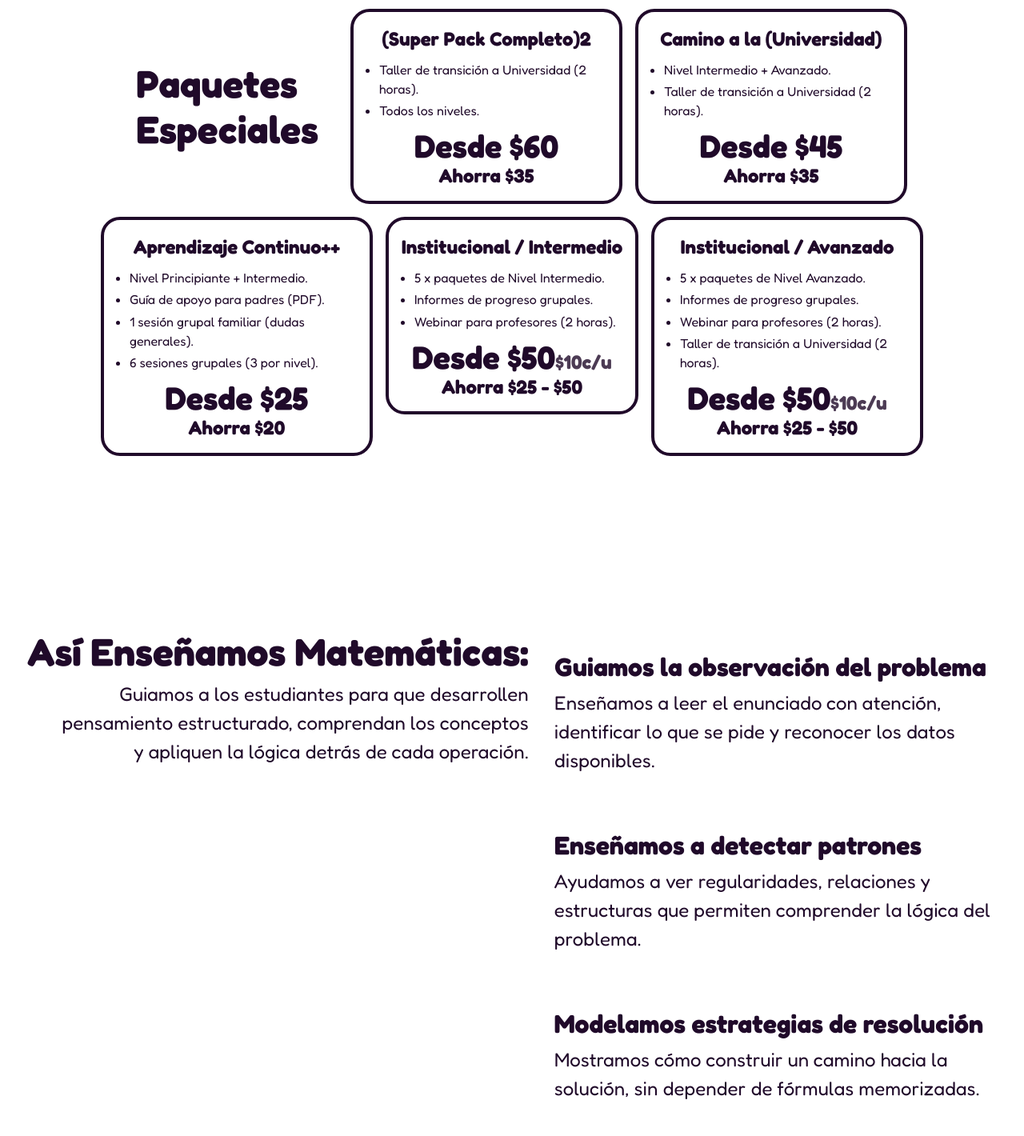
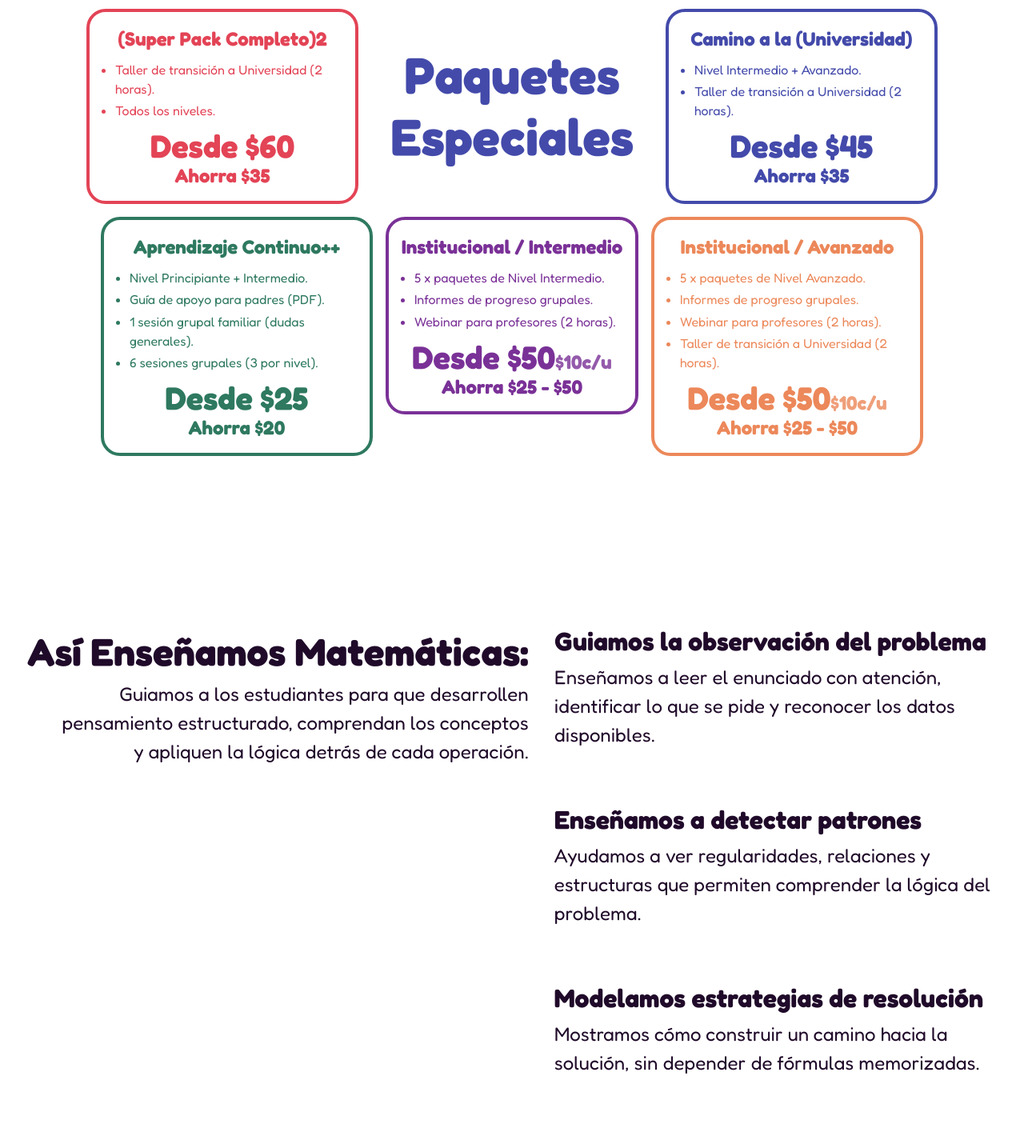
Before and after one commit to STON3E187/MathWeb-React, a React (Vite) app: page / in a window 1280 px wide. Shown: the part 1340-2760 px from the top of the page at 80% size. Built offline with nearby package versions, Linux system fonts and the light colour scheme.

Commit message:
Cambio de diseño

```diff
--- a/src/components/learnProcess.jsx
+++ b/src/components/learnProcess.jsx
@@ -9,7 +9,7 @@ export default function LearnProcess(){
 // Animacion para cuando la seccion entre en pantalla
     const scope = useRef(null);
     const [containerRef, inView] = useInView({
-        threshold: 0.5,
+        threshold: 0.2,
         triggerOnce: true
     });
 
@@ -35,12 +35,12 @@ export default function LearnProcess(){
     return (
         <>
             <section className="learn-proc" ref={containerRef}>
+                <div className="learn-wrap">
                     <div className="learn-proc-title">
                         <h2>Así Enseñamos Matemáticas:</h2>
                         <p>Guiamos a los estudiantes para que desarrollen pensamiento estructurado, comprendan los conceptos y apliquen la lógica detrás de cada operación.</p>
                     </div>
-                    <div className="list-proc-side">
-                        <ul className="porc-list">
+                    <ul className="proc-list">
                         {processList.map(function(listIndex ,index){
                             return (
                                 <li key={index}>
@@ -51,6 +51,7 @@ export default function LearnProcess(){
                         })}
                     </ul>
                 </div>
+
             </section>
         </>
     );
--- a/src/index.css
+++ b/src/index.css
@@ -11,8 +11,11 @@
   --magenta:#C7286C;
   --naranja:#EC885A;
   --amarillo:#FFDD7B;
+  --verde:#2E7960;
 
   /*Section colors*/
+  --backgroud:var(--blanco);
+
   --nav-background:var(--rojo);
   --nav-font-color:var(--blanco);
 
@@ -27,6 +30,8 @@
 
   /*Animation*/
   --animacion:cubic-bezier(.11,.79,.1,1);
+
+  /* Packs Colors */
 
 }
 
@@ -278,12 +283,15 @@ section{
 /*****************Process Section*****************/
 .learn-proc{
   max-width: 1280px;
+}
+.learn-wrap{
   display: grid;
   gap:2rem;
   grid-template-columns: 1.125fr 1fr;
   grid-template-rows: 1fr;
   align-items: start;
   width: 100%;
+
 }
 .learn-proc-title{
   display: flex;
@@ -301,14 +309,14 @@ section{
   text-wrap: balance;
   font-size: 1.5rem;
 }
-.porc-list > li > h3{
+.proc-list > li > h3{
   font-size: 2rem;
 }
-.porc-list > li{
+.proc-list > li{
   display: flex;
   flex-direction: column;
   gap: 0.2rem;
-  padding: 2rem 0 2rem 0;
+  margin-bottom: 4rem;
   font-size: 1.5rem;
 }
 
@@ -374,13 +382,17 @@ border-radius: 2rem;
 }
 
 .packs-header{
+  color: var(--azul-oscuro);
   align-self: center;
+  text-align: center;
   padding: 1.5rem;
+  font-size: 4rem;
+  order: 2;
 }
 
 .packs-header h2,.packs-header span{
   display: block;
-  font-size: 3rem;
+  font-size: inherit;
 }
 .pack-container{
   width:800px ;
@@ -395,8 +407,10 @@ border-radius: 2rem;
   width: auto;
   gap:0.5rem;
   padding: 1rem;
+  border-radius: 1.5rem;
+  color: var(--negro);
+  background-color: var(--backgroud);
   border:solid var(--negro) 4px;
-  border-radius: 1.5rem;
   transition: all 0.3s var(--animacion);
 }
 
--- /dev/null
+++ b/src/styles/packsColors.css
@@ -0,0 +1,55 @@
+/*Pack Colors*/
+.pack-card:nth-of-type(1){
+  color: var(--rojo);
+  border:solid var(--rojo) 4px;
+  order:1;
+}
+
+.pack-card:nth-of-type(1):hover, .pack-card:nth-of-type(1):focus{
+  background-color: var(--rojo);
+  color: var(--blanco);
+}
+
+.pack-card:nth-of-type(2){
+  color: var(--azul-oscuro);
+  border:solid var(--azul-oscuro) 4px;
+  order:3;
+
+}
+
+.pack-card:nth-of-type(2):hover, .pack-card:nth-of-type(2):focus{
+  background-color: var(--azul-oscuro);
+  color: var(--blanco);
+}
+
+.pack-card:nth-of-type(3){
+  color: var(--verde);
+  border:solid var(--verde) 4px;
+  order:4;
+}
+
+.pack-card:nth-of-type(3):hover, .pack-card:nth-of-type(3):focus{
+  background-color: var(--verde);
+  color: var(--blanco);
+}
+
+.pack-card:nth-of-type(4){
+  color: var(--morado);
+  border:solid var(--morado) 4px;
+  order: 5;
+}
+
+.pack-card:nth-of-type(4):hover, .pack-card:nth-of-type(4):focus{
+  background-color: var(--morado);
+  color: var(--blanco);
+}
+.pack-card:nth-of-type(5){
+  color: var(--naranja);
+  border:solid var(--naranja) 4px;
+  order: 6;
+}
+
+.pack-card:nth-of-type(5):hover, .pack-card:nth-of-type(5):focus{
+  background-color: var(--naranja);
+  color: var(--blanco);
+}
```
Also changed, not shown: src/components/specialPacks.jsx (+3 -4 lines). Lines whose indentation alone changed are shown as unchanged.
